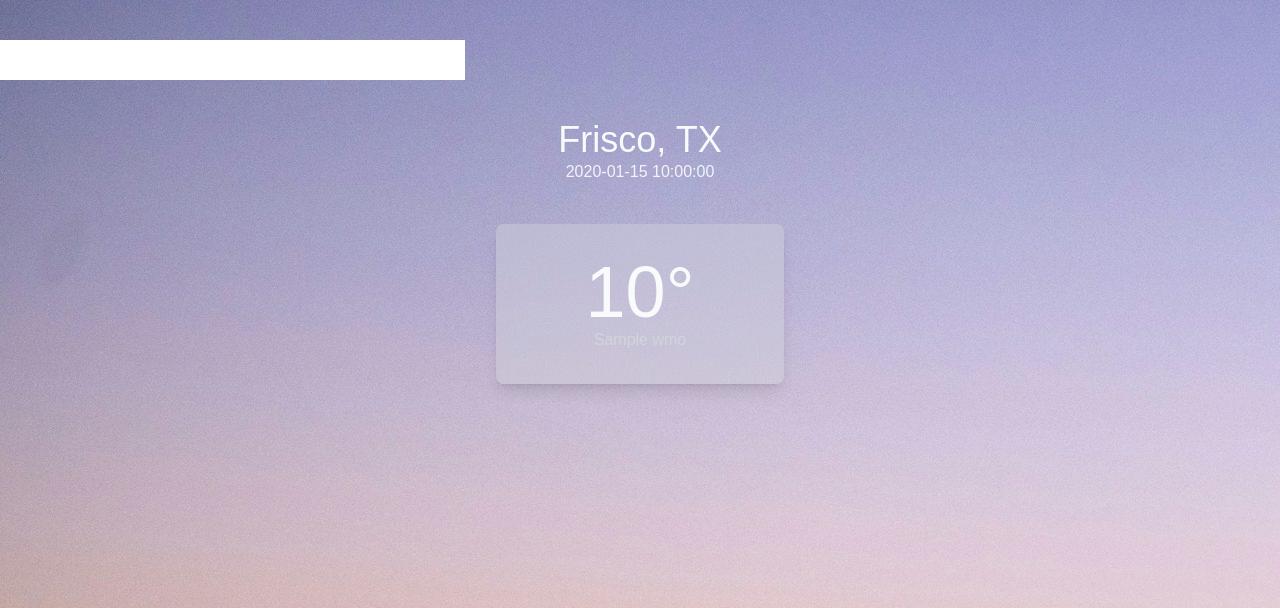
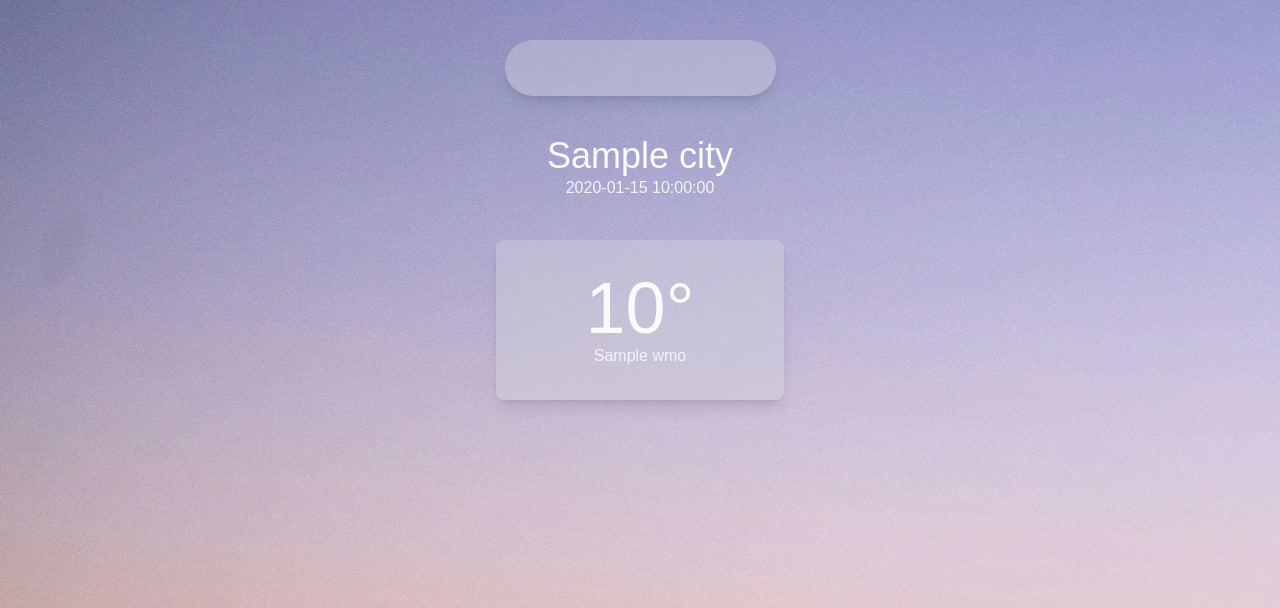
Before and after one commit to vangauthic/weather-app, a Flask app: template templates/index.html in a window 1280 px wide. Shown: the top 608 px of the page. Run offline with Flask 3, Linux system fonts and the light colour scheme; the template is opened without the code that fills it: most values are stand-ins (such as "Sample title", 1, 10 or a date in 2020); parts of the project's set-up code (start-up, migrations or seed data) failed here and were passed over; some web fonts are replaced.

Commit message:
Added User Input for Location

```diff
--- a/main.py
+++ b/main.py
@@ -1,15 +1,18 @@
 import yaml
 import openmeteo_requests
 import requests_cache
+import pytz
 from datetime import datetime as DT
 from flask import Flask, render_template, request
 from retry_requests import retry
 from geopy import geocoders
+from timezonefinder import TimezoneFinder
 
 cache_session = requests_cache.CachedSession('.cache', expire_after = 3600)
 retry_session = retry(cache_session, retries = 5, backoff_factor = 0.2)
 openmeteo = openmeteo_requests.Client(session = retry_session)
 gn = geocoders.GeoNames(username="andrewp")
+tf = TimezoneFinder()
 
 app = Flask(__name__)
 
@@ -23,11 +26,26 @@ def splash_page():
     city = "Frisco, TX"
     if request.method == 'POST':
         city = request.form['city']
-    weather_info = get_weather(city)
+    try:
+        weather_info = get_weather(city)
+    except:
+        weather_info = get_weather("Frisco, TX")
+
+    if "," not in city:
+        city = "Frisco, TX"
+
     temp = int(weather_info.get("temp"))
     wmo = (WMO_CODES[int(weather_info.get("wmo"))]).title()
-    time = DT.now().strftime("%I:%M %p")
-    return render_template('index.html', temp=temp, time=time, wmo=wmo)
+    city_name, state = city.split(", ")
+    city = f"{city_name.title()}, {state.upper()}"
+    lat = weather_info.get("lat")
+    lng = weather_info.get("lng")
+
+    timezone_str = tf.timezone_at(lat=lat, lng=lng)
+    timezone = pytz.timezone(timezone_str)
+    time = DT.now(timezone).strftime("%I:%M %p")
+
+    return render_template('index.html', temp=temp, time=time, wmo=wmo, city=city)
 
 def get_coords(location: str):
     place, (lat, lng) = gn.geocode(location)
@@ -50,7 +68,7 @@ def get_weather(location: str) -> dict:
     response = responses[0]
     temp = response.Current().Variables(0).Value()
     wmo = response.Current().Variables(8).Value()
-    return {"temp": temp, "wmo": wmo}
+    return {"temp": temp, "wmo": wmo, "lng": lng, "lat": lat}
 
 if __name__ == "__main__":
     app.run()
--- a/static/output.css
+++ b/static/output.css
@@ -567,8 +567,20 @@ video {
   margin-top: 2.5rem;
 }
 
+.flex {
+  display: flex;
+}
+
 .max-w-72 {
   max-width: 18rem;
+}
+
+.justify-center {
+  justify-content: center;
+}
+
+.rounded-full {
+  border-radius: 9999px;
 }
 
 .rounded-lg {
@@ -584,12 +596,26 @@ video {
   --tw-bg-opacity: 0;
 }
 
+.bg-opacity-25 {
+  --tw-bg-opacity: 0.25;
+}
+
 .bg-opacity-40 {
   --tw-bg-opacity: 0.4;
 }
 
 .p-8 {
   padding: 2rem;
+}
+
+.px-8 {
+  padding-left: 2rem;
+  padding-right: 2rem;
+}
+
+.py-4 {
+  padding-top: 1rem;
+  padding-bottom: 1rem;
 }
 
 .text-center {
@@ -624,14 +650,14 @@ video {
   color: rgb(241 245 249 / var(--tw-text-opacity, 1));
 }
 
+.text-slate-200 {
+  --tw-text-opacity: 1;
+  color: rgb(226 232 240 / var(--tw-text-opacity, 1));
+}
+
 .text-slate-50 {
   --tw-text-opacity: 1;
   color: rgb(248 250 252 / var(--tw-text-opacity, 1));
-}
-
-.text-stone-900 {
-  --tw-text-opacity: 1;
-  color: rgb(28 25 23 / var(--tw-text-opacity, 1));
 }
 
 .shadow-lg {
@@ -657,3 +683,14 @@ video {
 
   src: url("../static/fonts/SF-Pro-Display-Light.otf");
 }
+
+.focus\:outline-none:focus {
+  outline: 2px solid transparent;
+  outline-offset: 2px;
+}
+
+.focus\:ring-0:focus {
+  --tw-ring-offset-shadow: var(--tw-ring-inset) 0 0 0 var(--tw-ring-offset-width) var(--tw-ring-offset-color);
+  --tw-ring-shadow: var(--tw-ring-inset) 0 0 0 calc(0px + var(--tw-ring-offset-width)) var(--tw-ring-color);
+  box-shadow: var(--tw-ring-offset-shadow), var(--tw-ring-shadow), var(--tw-shadow, 0 0 #0000);
+}
--- a/templates/index.html
+++ b/templates/index.html
@@ -6,12 +6,12 @@
 <body style="background-image: url('../static/images/background.jpg')">
     <div class="max-w-72 mx-auto mt-10 bg-opacity-25"></div>
         <form method="POST" class="flex justify-center bg-opacity-0">
-            <input class="text-4xl text-slate-50 text-center font-sfprolight" type="text" id="city" name="city" required>
+            <input class="focus:outline-none focus:ring-0 text-1xl px-8 py-4 text-slate-200 text-center font-sfprolight bg-gray-300 bg-opacity-40 rounded-full shadow-lg" type="text" id="city" name="city" required>
         </form>
     </div>
     <div class="max-w-72 mx-auto mt-10 bg-opacity-0">
         <h1 class="text-4xl text-slate-50 text-center font-sfprolight">
-            <p>Frisco, TX</p>
+            <p>{{ city }}</p>
         </h1>
         <h2 class="text-l text-slate-100 text-center font-sfprolight">
             <p>{{ time }}</p>
@@ -21,7 +21,7 @@
         <h1 class="text-7xl text-slate-50 text-center font-sfpro">
             <p>{{ temp }}°</p>
         </h1>
-        <h2 class="text-l text-gray-300 text-center font-sfpro">
+        <h2 class="text-l text-slate-100 text-center font-sfpro">
             <p>{{ wmo }}</p>
         </h2>
     </div>
```
Also changed, not shown: .cache.sqlite.
